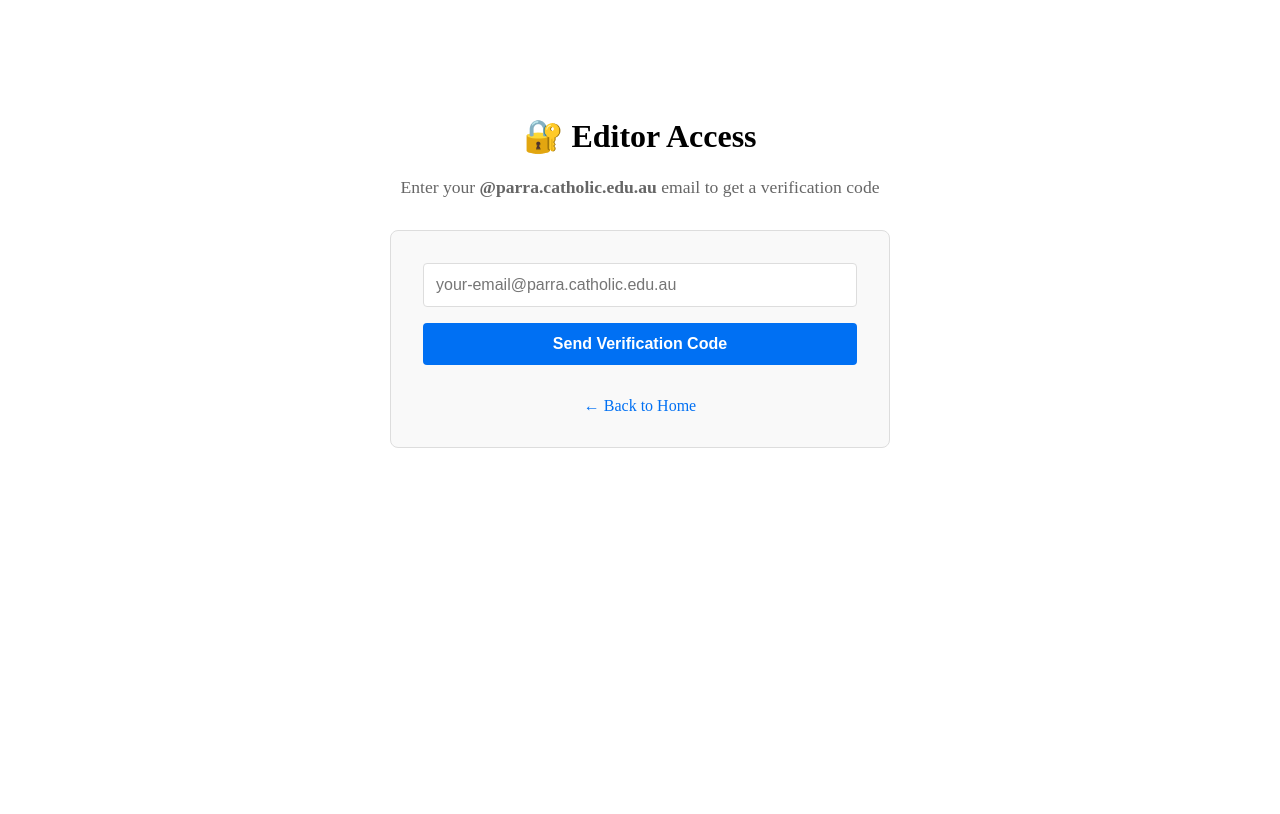
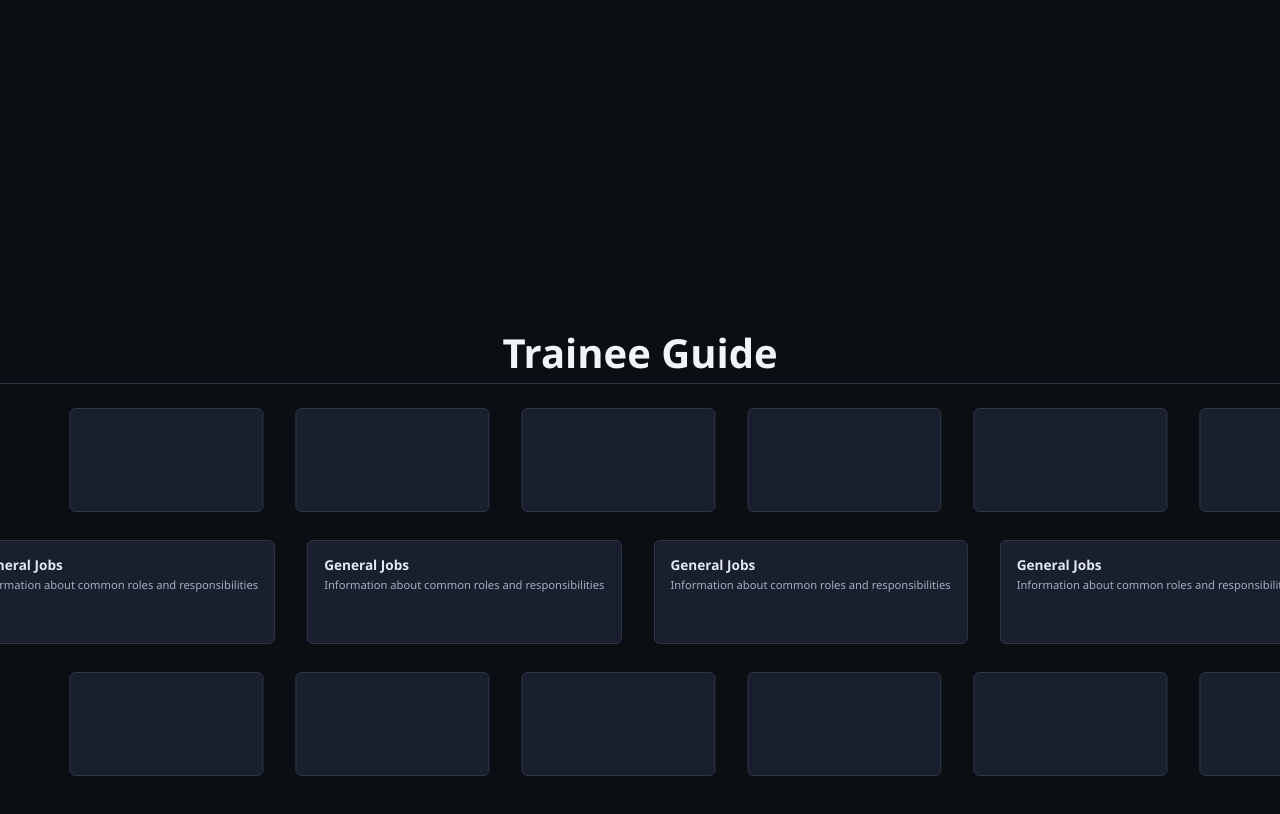
Before and after one commit to CSPD-Trao/28248Trainee_guide, a Next.js app: page / in a window 1280 px wide. Shown: the top 814 px of the page. Built offline with nearby package versions, Linux system fonts and the light colour scheme; no server answers.

Commit message:
UI update

```diff
--- a/pages/api/auth/request-code.ts
+++ b/pages/api/auth/request-code.ts
@@ -46,7 +46,7 @@ export default async function handler(
 
     if (!emailResult.success) {
       return res.status(500).json({
-        error: 'Failed to send verification email'
+        error: `Failed to send verification email: ${emailResult.error || 'Unknown error'}`
       })
     }
 
--- /dev/null
+++ b/pages/api/guides.ts
@@ -0,0 +1,21 @@
+import { readdir } from 'fs/promises'
+import { join } from 'path'
+import type { NextApiRequest, NextApiResponse } from 'next'
+
+export default async function handler(
+  req: NextApiRequest,
+  res: NextApiResponse
+) {
+  try {
+    const guidesPath = join(process.cwd(), 'content', 'guides')
+    const files = await readdir(guidesPath)
+
+    const guideSlugs = files
+      .filter(file => file.endsWith('.md'))
+      .map(file => file.replace('.md', ''))
+
+    res.status(200).json({ guides: guideSlugs })
+  } catch (error) {
+    res.status(500).json({ error: 'Failed to fetch guides' })
+  }
+}
--- a/pages/index.tsx
+++ b/pages/index.tsx
@@ -1,350 +1,364 @@
-import { useEffect, useState } from 'react'
+import Link from 'next/link'
+import { useState, useEffect } from 'react'
 
-const ALLOWED_DOMAIN = '@parra.catholic.edu.au'
+const guideMetadata: Record<string, { title: string; description: string }> = {
+  'general_jobs': {
+    title: 'General Jobs',
+    description: 'Information about common roles and responsibilities',
+  },
+  'training_resources': {
+    title: 'Training Resources',
+    description: 'Comprehensive training materials and documentation',
+  },
+  'best_practices': {
+    title: 'Best Practices',
+    description: 'Guidelines and best practices for success',
+  },
+  'onboarding': {
+    title: 'Onboarding',
+    description: 'Get started with your new role',
+  },
+}
 
-type AuthStep = 'email' | 'code' | 'authorized'
-
-export default function AdminWrapper() {
-  const [authStep, setAuthStep] = useState<AuthStep>('email')
-  const [userEmail, setUserEmail] = useState<string>('')
-  const [emailInput, setEmailInput] = useState<string>('')
-  const [codeInput, setCodeInput] = useState<string>('')
-  const [error, setError] = useState<string>('')
-  const [loading, setLoading] = useState(false)
+export default function Home() {
+  const [articles, setArticles] = useState<Array<{ id: string; title: string; description: string; slug: string }>>([])
+  const [loading, setLoading] = useState(true)
 
   useEffect(() => {
-    checkSession()
-  }, [])
-
-  const checkSession = async () => {
+    const fetchGuides = async () => {
       try {
-      const response = await fetch('/api/auth/check', {
-        method: 'GET',
-        credentials: 'include',
-      })
-
-      if (response.ok) {
-        const data = await response.json()
-        setUserEmail(data.email)
-        setAuthStep('authorized')
-      }
-    } catch {
-      setAuthStep('email')
-    }
-  }
-
-  const handleEmailSubmit = async (e: React.FormEvent) => {
-    e.preventDefault()
-    setError('')
-    setLoading(true)
-
-    if (!emailInput.trim()) {
-      setError('Please enter your email')
-      setLoading(false)
-      return
-    }
-
-    const normalizedEmail = emailInput.toLowerCase().trim()
-
-    if (!normalizedEmail.endsWith(ALLOWED_DOMAIN)) {
-      setError(`Only ${ALLOWED_DOMAIN} emails are allowed`)
-      setLoading(false)
-      return
-    }
-
-    try {
-      const response = await fetch('/api/auth/request-code', {
-        method: 'POST',
-        headers: { 'Content-Type': 'application/json' },
-        body: JSON.stringify({ email: normalizedEmail }),
-      })
-
+        const response = await fetch('/api/guides')
         const data = await response.json()
 
-      if (!response.ok) {
-        setError(data.error || 'Failed to send code')
-        setLoading(false)
-        return
-      }
+        const loadedArticles = data.guides.map((slug: string) => ({
+          id: slug,
+          slug: slug,
+          title: guideMetadata[slug]?.title || slug.replace(/_/g, ' '),
+          description: guideMetadata[slug]?.description || 'Learn more about this topic',
+        }))
 
-      setUserEmail(normalizedEmail)
-      setAuthStep('code')
-      setEmailInput('')
-    } catch (err) {
-      setError('Network error. Please try again.')
-      console.error(err)
+        setArticles(loadedArticles)
+      } catch (error) {
+        console.error('Failed to fetch guides:', error)
       } finally {
         setLoading(false)
       }
     }
 
-  const handleCodeSubmit = async (e: React.FormEvent) => {
-    e.preventDefault()
-    setError('')
-    setLoading(true)
+    fetchGuides()
+  }, [])
 
-    if (!codeInput.trim()) {
-      setError('Please enter the verification code')
-      setLoading(false)
-      return
+  return (
+    <div style={{
+      minHeight: '100vh',
+      backgroundColor: '#0B0F13',
+      color: '#e2e8f0',
+      fontFamily: '"Segoe UI", system-ui, -apple-system, sans-serif',
+      padding: '2rem',
+    }}>
+      <style>{`
+        * {
+          margin: 0;
+          padding: 0;
         }
 
-    try {
-      const response = await fetch('/api/auth/verify-code', {
-        method: 'POST',
-        headers: { 'Content-Type': 'application/json' },
-        credentials: 'include',
-        body: JSON.stringify({ email: userEmail, code: codeInput.trim() }),
-      })
-
-      const data = await response.json()
-
-      if (!response.ok) {
-        setError(data.error || 'Invalid code')
-        setLoading(false)
-        return
+        @keyframes scrollLeft {
+          0% {
+            transform: translateX(0);
           }
-
-      setAuthStep('authorized')
-      setCodeInput('')
-    } catch (err) {
-      setError('Network error. Please try again.')
-      console.error(err)
-    } finally {
-      setLoading(false)
+          100% {
+            transform: translateX(-100%);
           }
         }
 
-  const handleLogout = async () => {
-    setLoading(true)
-    try {
-      await fetch('/api/auth/logout', {
-        method: 'POST',
-        credentials: 'include',
-      })
-    } catch (err) {
-      console.error('Logout error:', err)
-    } finally {
-      setAuthStep('email')
-      setUserEmail('')
-      setCodeInput('')
-      setEmailInput('')
-      setLoading(false)
+        @keyframes scrollRight {
+          0% {
+            transform: translateX(0);
+          }
+          100% {
+            transform: translateX(100%);
           }
         }
 
-  if (authStep === 'email') {
-    return (
+        .marquee__content {
+          display: flex;
+          gap: 1rem;
+          list-style: none;
+          flex-shrink: 0;
+        }
+
+        .marquee__content-left {
+          animation: scrollLeft 480s linear infinite;
+        }
+
+        .marquee__content-right {
+          animation: scrollRight 240s linear infinite;
+        }
+
+        .marquee {
+          display: flex;
+          overflow: hidden;
+          width: 100%;
+        }
+
+        a {
+          text-decoration: none;
+          color: inherit;
+        }
+      `}</style>
+
+      {/* Header */}
       <div style={{
-        padding: '2rem',
         textAlign: 'center',
-        maxWidth: '500px',
-        margin: '4rem auto',
+        minHeight: '80vh',
+        display: 'flex',
+        alignItems: 'center',
+        justifyContent: 'center',
       }}>
-        <h1>🔐 Editor Access</h1>
-        <p style={{ fontSize: '1.1rem', marginBottom: '2rem', color: '#666' }}>
-          Enter your <strong>{ALLOWED_DOMAIN}</strong> email to get a verification code
-        </p>
+        <h1 style={{
+          fontSize: '2.5rem',
+          fontWeight: '600',
+          color: '#f1f5f9',
+        }}>
+          Trainee Guide
+        </h1>
+      </div>
 
-        <form onSubmit={handleEmailSubmit} style={{
-          backgroundColor: '#f9f9f9',
-          padding: '2rem',
-          borderRadius: '8px',
-          border: '1px solid #ddd'
+      {/* Three Marquee Lines */}
+      {!loading && articles.length > 0 && (
+        <div style={{
+          position: 'fixed',
+          bottom: 0,
+          left: 0,
+          right: 0,
+          backgroundColor: '#0B0F13',
+          borderTop: '1px solid #2d3748',
+          padding: '1rem 0',
+          display: 'flex',
+          flexDirection: 'column',
+          gap: '0.75rem',
         }}>
-          <div style={{ marginBottom: '1rem' }}>
-            <input
-              type="email"
-              placeholder="your-email@parra.catholic.edu.au"
-              value={emailInput}
-              onChange={(e) => { setEmailInput(e.target.value); setError('') }}
-              disabled={loading}
+          {/* Top line - scrolling right (faster) */}
+          <div className="marquee">
+            <ul className="marquee__content marquee__content-right">
+              {[...Array(Math.ceil(12 / articles.length))].flatMap(() =>
+                articles.map((article) => (
+                  <li key={`top-${article.id}`} style={{ margin: '0.5rem' }}>
+                    <div
                       style={{
-                width: '100%',
-                padding: '0.75rem',
-                fontSize: '1rem',
-                border: '1px solid #ddd',
-                borderRadius: '4px',
-                boxSizing: 'border-box',
-                opacity: loading ? 0.6 : 1,
+                        background: '#1a1f2e',
+                        border: '1px solid #2d3748',
+                        borderRadius: '6px',
+                        padding: '1rem',
+                        cursor: 'pointer',
+                        transition: 'border-color 0.2s ease',
+                        display: 'flex',
+                        flexDirection: 'column',
+                        minWidth: '160px',
+                        minHeight: '70px',
+                      }}
+                      onMouseEnter={(e) => {
+                        e.currentTarget.style.borderColor = '#7C3AED'
+                      }}
+                      onMouseLeave={(e) => {
+                        e.currentTarget.style.borderColor = '#2d3748'
                       }}
                     />
+                  </li>
+                ))
+              )}
+            </ul>
+            <ul className="marquee__content marquee__content-right" aria-hidden="true">
+              {[...Array(Math.ceil(12 / articles.length))].flatMap(() =>
+                articles.map((article) => (
+                  <li key={`top-dup-${article.id}`} style={{ margin: '0.5rem' }}>
+                    <div
+                      style={{
+                        background: '#1a1f2e',
+                        border: '1px solid #2d3748',
+                        borderRadius: '6px',
+                        padding: '1rem',
+                        cursor: 'pointer',
+                        transition: 'border-color 0.2s ease',
+                        display: 'flex',
+                        flexDirection: 'column',
+                        minWidth: '160px',
+                        minHeight: '70px',
+                      }}
+                      onMouseEnter={(e) => {
+                        e.currentTarget.style.borderColor = '#7C3AED'
+                      }}
+                      onMouseLeave={(e) => {
+                        e.currentTarget.style.borderColor = '#2d3748'
+                      }}
+                    />
+                  </li>
+                ))
+              )}
+            </ul>
           </div>
 
-          {error && (
-            <div style={{ color: '#ff4444', marginBottom: '1rem', fontSize: '0.95rem', fontWeight: 'bold' }}>
-              ❌ {error}
+          {/* Middle line - scrolling left (slower) */}
+          <div className="marquee">
+            <ul className="marquee__content marquee__content-left">
+              {[...Array(Math.ceil(12 / articles.length))].flatMap(() =>
+                articles.map((article) => (
+                  <li key={`mid-${article.id}`} style={{ margin: '0.5rem' }}>
+                    <Link href={`/guides/${article.slug}`}>
+                      <div
+                        style={{
+                          background: '#1a1f2e',
+                          border: '1px solid #2d3748',
+                          borderRadius: '6px',
+                          padding: '1rem',
+                          cursor: 'pointer',
+                          transition: 'border-color 0.2s ease',
+                          display: 'flex',
+                          flexDirection: 'column',
+                          minWidth: '160px',
+                          minHeight: '70px',
+                        }}
+                        onMouseEnter={(e) => {
+                          e.currentTarget.style.borderColor = '#7C3AED'
+                        }}
+                        onMouseLeave={(e) => {
+                          e.currentTarget.style.borderColor = '#2d3748'
+                        }}
+                      >
+                        <h3 style={{
+                          fontSize: '0.85rem',
+                          fontWeight: '600',
+                          marginBottom: '0.3rem',
+                          color: '#e2e8f0',
+                          lineHeight: '1.2',
+                        }}>
+                          {article.title}
+                        </h3>
+                        <p style={{
+                          fontSize: '0.7rem',
+                          color: '#a0aec0',
+                          lineHeight: '1.2',
+                          margin: 0,
+                        }}>
+                          {article.description}
+                        </p>
+                      </div>
+                    </Link>
+                  </li>
+                ))
+              )}
+            </ul>
+            <ul className="marquee__content marquee__content-left" aria-hidden="true">
+              {[...Array(Math.ceil(12 / articles.length))].flatMap(() =>
+                articles.map((article) => (
+                  <li key={`mid-dup-${article.id}`} style={{ margin: '0.5rem' }}>
+                    <Link href={`/guides/${article.slug}`}>
+                      <div
+                        style={{
+                          background: '#1a1f2e',
+                          border: '1px solid #2d3748',
+                          borderRadius: '6px',
+                          padding: '1rem',
+                          cursor: 'pointer',
+                          transition: 'border-color 0.2s ease',
+                          display: 'flex',
+                          flexDirection: 'column',
+                          minWidth: '160px',
+                          minHeight: '70px',
+                        }}
+                        onMouseEnter={(e) => {
+                          e.currentTarget.style.borderColor = '#7C3AED'
+                        }}
+                        onMouseLeave={(e) => {
+                          e.currentTarget.style.borderColor = '#2d3748'
+                        }}
+                      >
+                        <h3 style={{
+                          fontSize: '0.85rem',
+                          fontWeight: '600',
+                          marginBottom: '0.3rem',
+                          color: '#e2e8f0',
+                          lineHeight: '1.2',
+                        }}>
+                          {article.title}
+                        </h3>
+                        <p style={{
+                          fontSize: '0.7rem',
+                          color: '#a0aec0',
+                          lineHeight: '1.2',
+                          margin: 0,
+                        }}>
+                          {article.description}
+                        </p>
+                      </div>
+                    </Link>
+                  </li>
+                ))
+              )}
+            </ul>
+          </div>
+
+          {/* Bottom line - scrolling right (faster) */}
+          <div className="marquee">
+            <ul className="marquee__content marquee__content-right">
+              {[...Array(Math.ceil(12 / articles.length))].flatMap(() =>
+                articles.map((article) => (
+                  <li key={`bot-${article.id}`} style={{ margin: '0.5rem' }}>
+                    <div
+                      style={{
+                        background: '#1a1f2e',
+                        border: '1px solid #2d3748',
+                        borderRadius: '6px',
+                        padding: '1rem',
+                        cursor: 'pointer',
+                        transition: 'border-color 0.2s ease',
+                        display: 'flex',
+                        flexDirection: 'column',
+                        minWidth: '160px',
+                        minHeight: '70px',
+                      }}
+                      onMouseEnter={(e) => {
+                        e.currentTarget.style.borderColor = '#7C3AED'
+                      }}
+                      onMouseLeave={(e) => {
+                        e.currentTarget.style.borderColor = '#2d3748'
+                      }}
+                    />
+                  </li>
+                ))
+              )}
+            </ul>
+            <ul className="marquee__content marquee__content-right" aria-hidden="true">
+              {[...Array(Math.ceil(12 / articles.length))].flatMap(() =>
+                articles.map((article) => (
+                  <li key={`bot-dup-${article.id}`} style={{ margin: '0.5rem' }}>
+                    <div
+                      style={{
+                        background: '#1a1f2e',
+                        border: '1px solid #2d3748',
+                        borderRadius: '6px',
+                        padding: '1rem',
+                        cursor: 'pointer',
+                        transition: 'border-color 0.2s ease',
+                        display: 'flex',
+                        flexDirection: 'column',
+                        minWidth: '160px',
+                        minHeight: '70px',
+                      }}
+                      onMouseEnter={(e) => {
+                        e.currentTarget.style.borderColor = '#7C3AED'
+                      }}
+                      onMouseLeave={(e) => {
+                        e.currentTarget.style.borderColor = '#2d3748'
+                      }}
+                    />
+                  </li>
+                ))
+              )}
+            </ul>
+          </div>
         </div>
       )}
-
-          <button
-            type="submit"
-            disabled={loading}
-            style={{
-              backgroundColor: loading ? '#ccc' : '#0070f3',
-              color: 'white',
-              padding: '0.75rem 2rem',
-              border: 'none',
-              borderRadius: '4px',
-              fontSize: '1rem',
-              fontWeight: 'bold',
-              cursor: loading ? 'not-allowed' : 'pointer',
-              width: '100%',
-              marginBottom: '1rem',
-            }}
-          >
-            {loading ? 'Sending...' : 'Send Verification Code'}
-          </button>
-
-          <a href="/" style={{ display: 'block', color: '#0070f3', textDecoration: 'none', marginTop: '1rem' }}>
-            ← Back to Home
-          </a>
-        </form>
     </div>
   )
 }
-
-  if (authStep === 'code') {
-    return (
-      <div style={{
-        padding: '2rem',
-        textAlign: 'center',
-        maxWidth: '500px',
-        margin: '4rem auto',
-      }}>
-        <h1>✉️ Verify Your Email</h1>
-        <p style={{ fontSize: '1.1rem', marginBottom: '1rem', color: '#666' }}>
-          We sent a code to <strong>{userEmail}</strong>
-        </p>
-        <p style={{ fontSize: '0.95rem', marginBottom: '2rem', color: '#999' }}>
-          Check your email and enter the code below
-        </p>
-
-        <form onSubmit={handleCodeSubmit} style={{
-          backgroundColor: '#f9f9f9',
-          padding: '2rem',
-          borderRadius: '8px',
-          border: '1px solid #ddd'
-        }}>
-          <div style={{ marginBottom: '1rem' }}>
-            <input
-              type="text"
-              placeholder="000000"
-              value={codeInput}
-              onChange={(e) => { setCodeInput(e.target.value.replace(/\D/g, '')); setError('') }}
-              maxLength={6}
-              disabled={loading}
-              style={{
-                width: '100%',
-                padding: '0.75rem',
-                fontSize: '2rem',
-                textAlign: 'center',
-                letterSpacing: '0.5rem',
-                border: '2px solid #ddd',
-                borderRadius: '4px',
-                boxSizing: 'border-box',
-                opacity: loading ? 0.6 : 1,
-                fontFamily: 'monospace',
-              }}
-            />
-          </div>
-
-          {error && (
-            <div style={{ color: '#ff4444', marginBottom: '1rem', fontSize: '0.95rem', fontWeight: 'bold' }}>
-              ❌ {error}
-            </div>
-          )}
-
-          <button
-            type="submit"
-            disabled={loading || codeInput.length !== 6}
-            style={{
-              backgroundColor: (loading || codeInput.length !== 6) ? '#ccc' : '#0070f3',
-              color: 'white',
-              padding: '0.75rem 2rem',
-              border: 'none',
-              borderRadius: '4px',
-              fontSize: '1rem',
-              fontWeight: 'bold',
-              cursor: (loading || codeInput.length !== 6) ? 'not-allowed' : 'pointer',
-              width: '100%',
-              marginBottom: '1rem',
-            }}
-          >
-            {loading ? 'Verifying...' : 'Verify Code'}
-          </button>
-
-          <button
-            type="button"
-            onClick={() => { setAuthStep('email'); setUserEmail(''); setCodeInput(''); setError('') }}
-            disabled={loading}
-            style={{
-              backgroundColor: 'transparent',
-              color: '#0070f3',
-              padding: '0.5rem 1rem',
-              border: '1px solid #0070f3',
-              borderRadius: '4px',
-              fontSize: '0.9rem',
-              cursor: loading ? 'not-allowed' : 'pointer',
-              opacity: loading ? 0.6 : 1,
-            }}
-          >
-            Use Different Email
-          </button>
-        </form>
-      </div>
-    )
-  }
-
-  return (
-    <div style={{ display: 'flex', flexDirection: 'column', height: '100vh' }}>
-      <div style={{
-        backgroundColor: '#0070f3',
-        color: 'white',
-        padding: '0.75rem 1.5rem',
-        display: 'flex',
-        justifyContent: 'space-between',
-        alignItems: 'center',
-        zIndex: 1000,
-      }}>
-        <div>
-          <h2 style={{ margin: 0, display: 'inline' }}>TinaCMS Editor</h2>
-          <span style={{ marginLeft: '1rem', fontSize: '0.9rem', opacity: 0.9 }}>{userEmail}</span>
-        </div>
-        <div style={{ display: 'flex', gap: '0.5rem' }}>
-          <button
-            onClick={handleLogout}
-            disabled={loading}
-            style={{
-              backgroundColor: '#ff9900',
-              color: 'white',
-              padding: '0.5rem 1rem',
-              border: 'none',
-              borderRadius: '4px',
-              fontWeight: 'bold',
-              cursor: loading ? 'not-allowed' : 'pointer',
-              opacity: loading ? 0.6 : 1,
-            }}
-          >
-            Logout
-          </button>
-          <a href="/" style={{
-            backgroundColor: '#ff4444',
-            color: 'white',
-            padding: '0.5rem 1rem',
-            borderRadius: '4px',
-            textDecoration: 'none',
-            fontWeight: 'bold',
-          }}>
-            Exit Editor
-          </a>
-        </div>
-      </div>
-      <iframe
-        src="/admin/index.html"
-        style={{ flex: 1, border: 'none', width: '100%', height: '100%' }}
-        title="TinaCMS Admin"
-      />
-    </div>
-  )
-}
```
Also changed, not shown: lib/auth/email.ts (+19 -5 lines), pages/editor.tsx (+0 -16 lines). Lines whose indentation alone changed are shown as unchanged.
